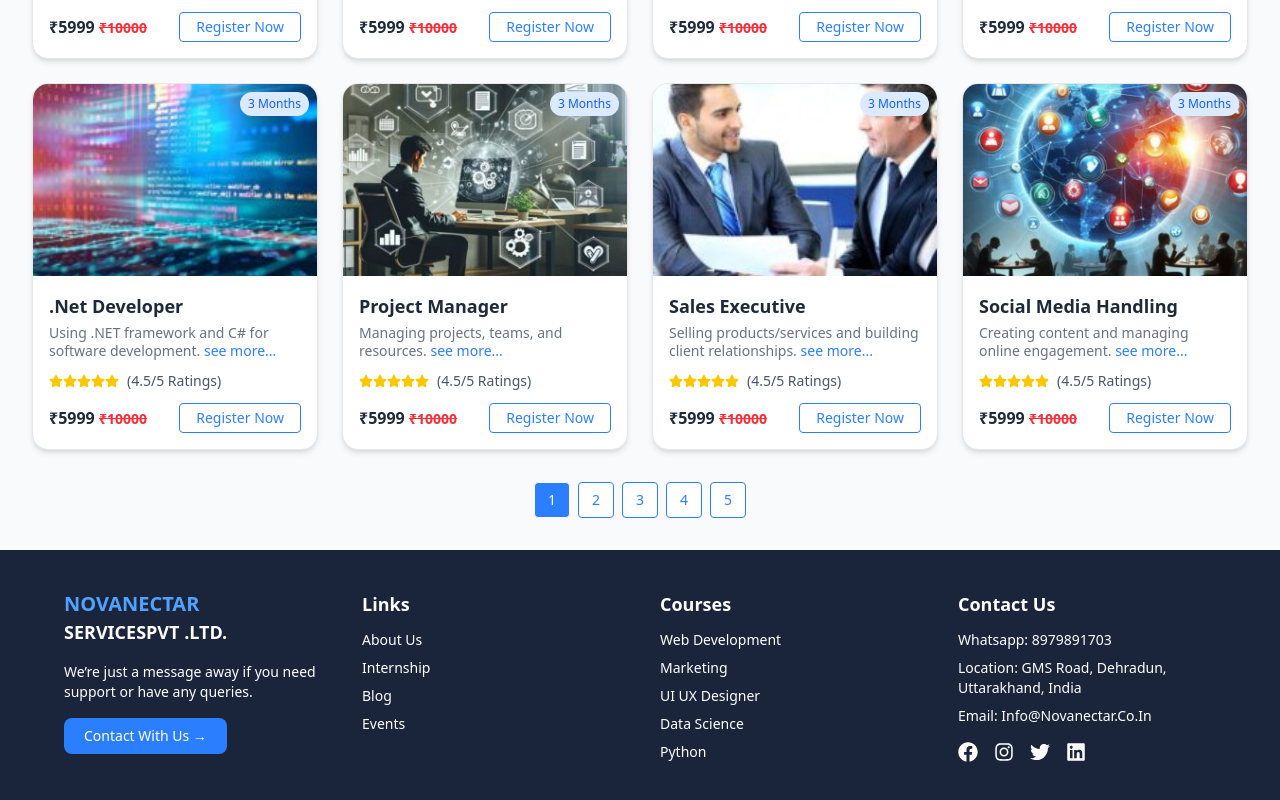
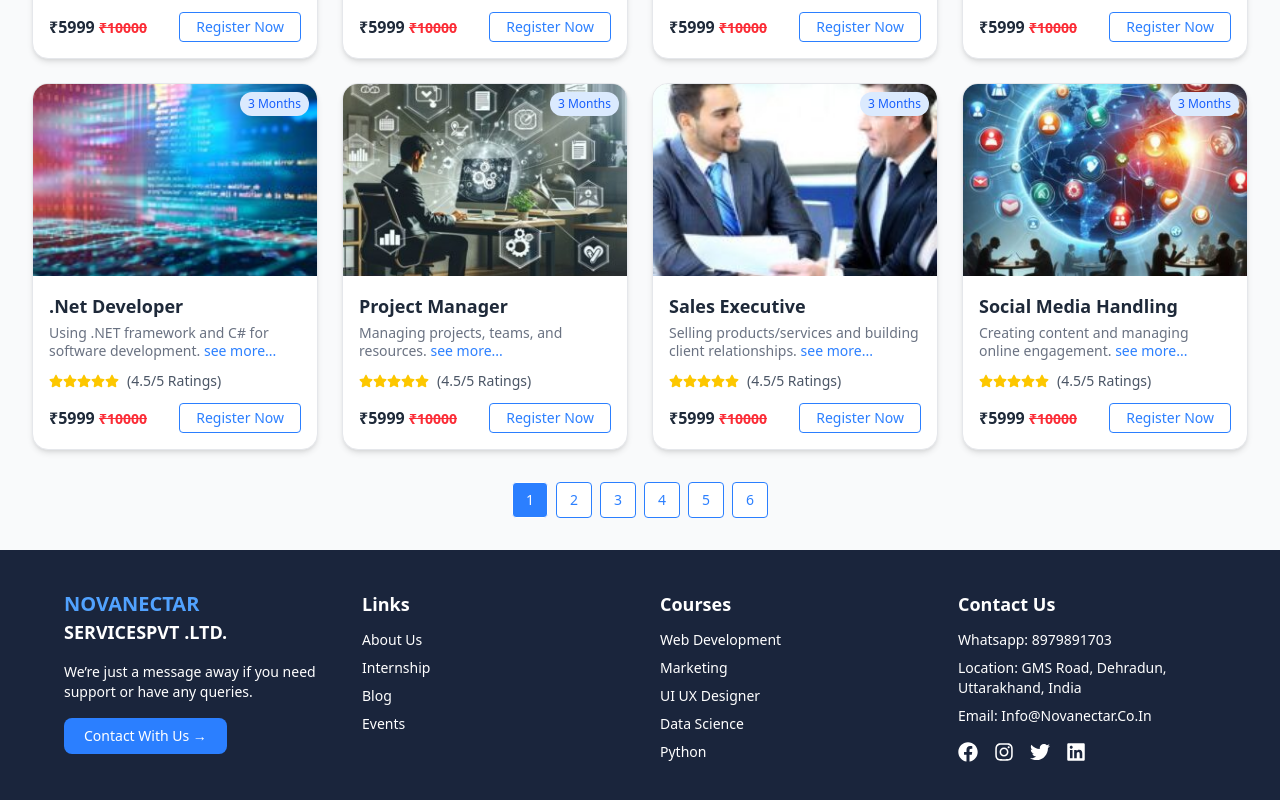
Before and after one commit to Adityaraj1612/Internship-novanectar, a React (Vite) app: page /internship in a window 1280 px wide. Shown: the part 628-1428 px from the top of the page. Built offline with nearby package versions, Linux system fonts and the light colour scheme.

Commit message:
Add social media marketing asset image

```diff
--- a/src/pages/Intership.jsx
+++ b/src/pages/Intership.jsx
@@ -38,6 +38,8 @@
 import advancedexcelimage from '../assets/advanced-excel.jpg';
 import telecallingimage from '../assets/telecalling.png';
 import callcentreimage from '../assets/call-centre.webp';
+import socialMediaMarketingImage from '../assets/socialmediamarketing.png';
+import metaGoogleAdsImage from '../assets/meta-vs-google-ads.webp';
 const CourseCard = ({ title, description, duration, price, oldPrice, image }) => (
   <div className="bg-white rounded-2xl shadow-md overflow-hidden border border-gray-200 relative">
     <img src={image} alt={`${title} Thumbnail`} className="w-full h-48 object-cover" />
@@ -57,12 +59,14 @@
         <button className="px-4 py-1 text-sm border border-blue-500 text-blue-500 rounded hover:bg-blue-50">
           Register Now
         </button>
+
       </div>
     </div>
     <span className="absolute top-2 right-2 bg-blue-100 text-blue-600 text-xs font-medium px-2 py-1 rounded-full">
       {duration}
     </span>
   </div>
+
 );
 
 export default function InternshipCoursesPage() {
@@ -380,6 +384,22 @@
       oldPrice: '10000',
       image: callcentreimage
     },
+ {
+      title:   'Social Media Marketing ',
+      description: 'This internship  involves creating and publishing content, engaging with the audience, and running social media ads to achieve marketing goals like increasing brand awareness, driving website traffic, and boosting sales. ',
+      duration: '3 Months',
+      price: '5999',
+      oldPrice: '10000',
+      image: socialMediaMarketingImage
+    },
+ {
+      title: 'Meta ads & Google ads',
+      description: 'Meta Ads excels at building brand awareness and engaging users through social media, while Google Ads is more effective for reaching users actively searching for products or services. ',
+      duration: '3 Months',
+      price: '5999',
+      oldPrice: '10000',
+      image: metaGoogleAdsImage
+    },
   ];
 
   const [currentPage, setCurrentPage] = useState(1);
@@ -420,6 +440,7 @@
             >
               {i + 1}
             </button>
+
           ))}
         </div>
       </main>
```
Also changed, not shown: src/assets/meta-vs-google-ads.webp (added), src/assets/socialmediamarketing.png (added).
